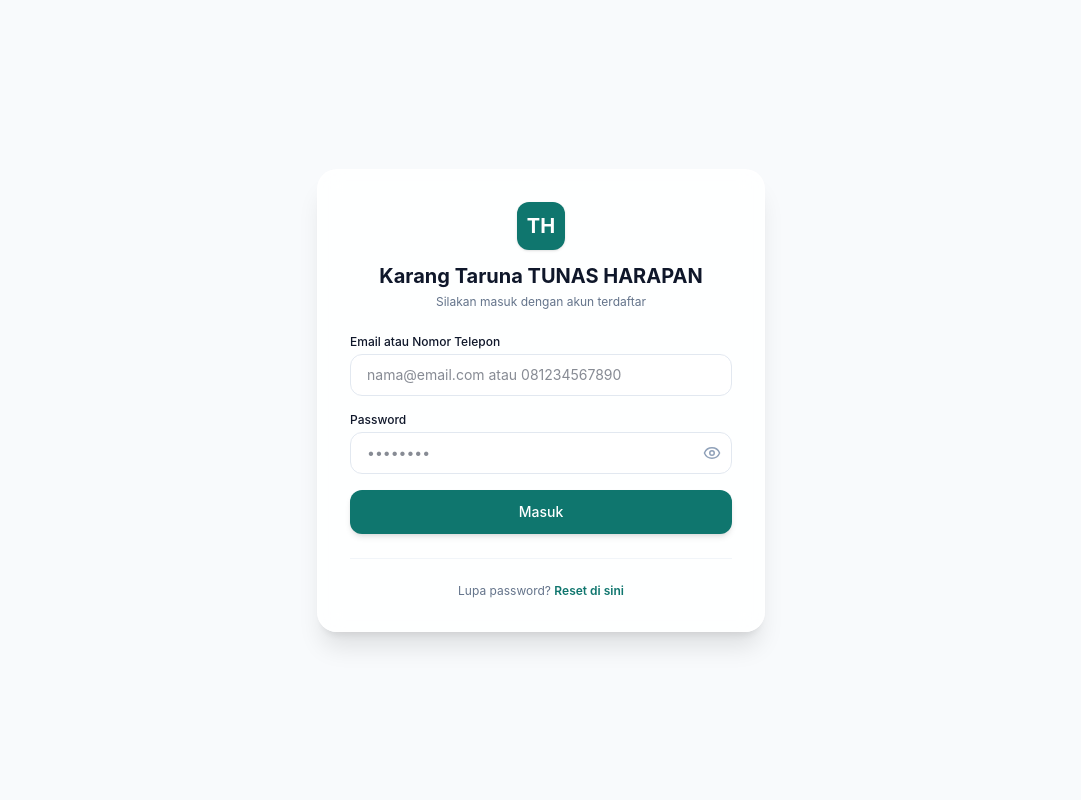
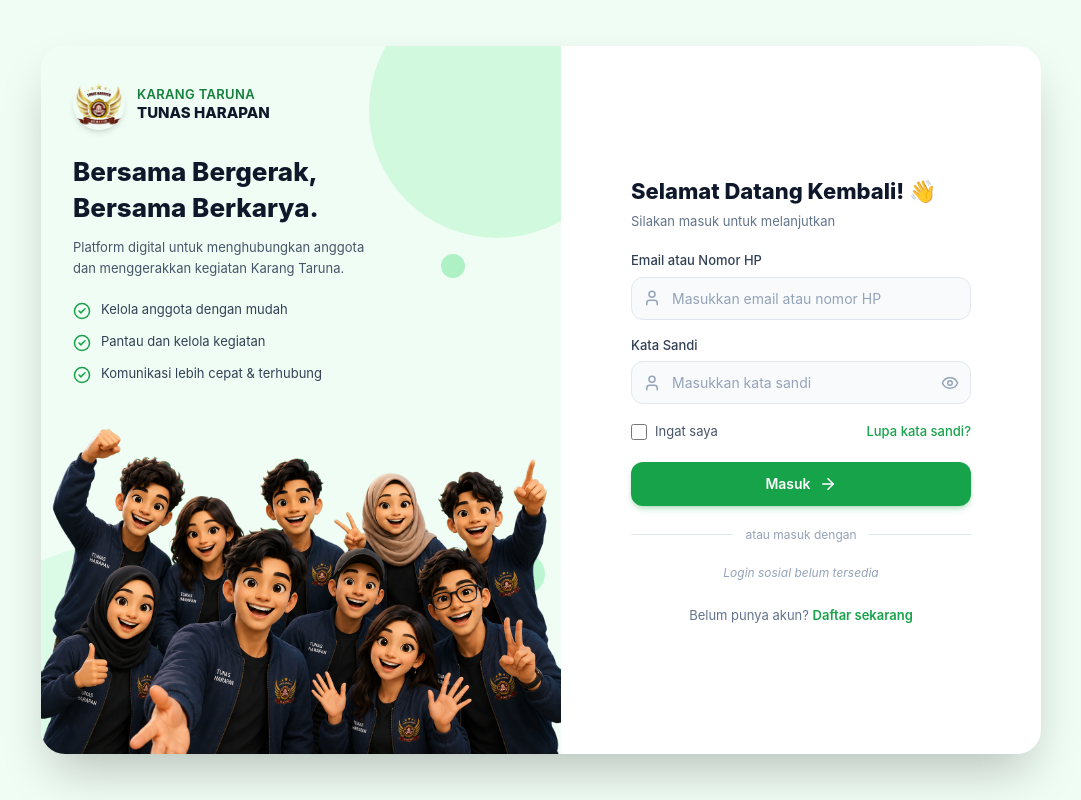
Before and after one commit to YouOne22/kartun, a Next.js app: page /login in a window 1280 px wide. Shown: the whole page, without its empty margins (99-1180 px from the left). Built offline with nearby package versions, Linux system fonts and the light colour scheme.

Commit message:
refactor: replace TH text logo with logo.png image in DashboardShell

```diff
--- a/src/app/login/page.tsx
+++ b/src/app/login/page.tsx
@@ -1,14 +1,26 @@
 "use client";
 import { useState } from "react";
 import { useRouter } from "next/navigation";
-import { Eye, EyeOff } from "lucide-react";
+import { Eye, EyeOff, User, ArrowRight, CheckCircle2 } from "lucide-react";
 import Link from "next/link";
+import Image from "next/image";
+import Button from "@/components/Button";
+
+type SessionUser = {
+  role: "KETUA" | "SEKRETARIS" | "BENDAHARA" | "ANGGOTA";
+};
+
+function redirectForRole(role: SessionUser["role"]) {
+  void role;
+  return "/dashboard";
+}
 
 export default function LoginPage() {
   const router = useRouter();
   const [identifier, setIdentifier] = useState("");
   const [password, setPassword] = useState("");
   const [showPassword, setShowPassword] = useState(false);
+  const [rememberMe, setRememberMe] = useState(false);
   const [loading, setLoading] = useState(false);
   const [error, setError] = useState("");
 
@@ -16,100 +28,231 @@ export default function LoginPage() {
     e.preventDefault();
     setLoading(true);
     setError("");
-
     try {
       const res = await fetch("/api/auth/login", {
         method: "POST",
         headers: { "Content-Type": "application/json" },
-        body: JSON.stringify({ identifier, password }),
+        body: JSON.stringify({ identifier, password, rememberMe }),
       });
-      const data = await res.json();
-
+      const data = (await res.json()) as {
+        message?: string;
+        requiresPasswordChange?: boolean;
+        user?: SessionUser;
+      };
       if (!res.ok) {
         setError(data.message || "Gagal masuk.");
         setLoading(false);
         return;
       }
-
-      if (data.requiresPasswordChange) {
-        router.push("/change-password");
-      } else {
-        router.push("/dashboard");
-      }
+      if (data.requiresPasswordChange) router.push("/change-password");
+      else router.push(redirectForRole(data.user?.role ?? "ANGGOTA"));
     } catch {
       setError("Terjadi kesalahan koneksi server.");
       setLoading(false);
     }
   }
 
+  const features = [
+    "Kelola anggota dengan mudah",
+    "Pantau dan kelola kegiatan",
+    "Komunikasi lebih cepat & terhubung",
+  ];
+
   return (
-    <div className="flex min-h-screen items-center justify-center bg-[#F8FAFC] px-4">
-      <div className="w-full max-w-md p-8 rounded-[20px] bg-white/85 backdrop-blur-[12px] border border-white/70 shadow-xl">
-        <div className="text-center mb-6">
-          <div className="w-12 h-12 rounded-xl bg-[#0F766E] text-white flex items-center justify-center font-bold text-xl mx-auto mb-3 shadow-sm">
-            TH
+    <div className="flex min-h-screen items-center justify-center bg-[#F0FDF4] p-4">
+      <div className="flex w-full max-w-[1000px] overflow-hidden rounded-3xl bg-white shadow-2xl">
+        {/* Panel kiri: branding */}
+        <div className="relative hidden w-[480px] shrink-0 flex-col justify-between overflow-hidden bg-[#F0FDF4] p-8 lg:flex xl:w-[520px]">
+          {/* Dekorasi lingkaran hijau */}
+          <div className="pointer-events-none absolute -right-16 -top-16 h-64 w-64 rounded-full bg-[#BBF7D0]/60" />
+          <div className="pointer-events-none absolute -bottom-20 -left-20 h-72 w-72 rounded-full bg-[#BBF7D0]/40" />
+          <div className="pointer-events-none absolute bottom-40 right-4 h-10 w-10 rounded-full bg-[#86EFAC]/50" />
+          <div className="pointer-events-none absolute top-52 right-24 h-6 w-6 rounded-full bg-[#4ADE80]/40" />
+
+          {/* Logo + nama organisasi */}
+          <div className="relative z-10">
+            <div className="flex items-center gap-3">
+              <Image
+                src="/logo.png"
+                alt="Logo Tunas Harapan"
+                width={52}
+                height={52}
+                className="rounded-full shadow-md"
+                priority
+              />
+              <div>
+                <p className="text-[13px] font-semibold uppercase tracking-wide text-[#15803D]">
+                  Karang Taruna
+                </p>
+                <p className="text-[15px] font-extrabold leading-tight text-[#0F172A]">
+                  TUNAS HARAPAN
+                </p>
               </div>
-          <h1 className="text-xl font-bold text-[#0F172A]">Karang Taruna TUNAS HARAPAN</h1>
-          <p className="text-xs text-[#64748B] mt-1">Silakan masuk dengan akun terdaftar</p>
+            </div>
           </div>
 
+          {/* Judul + deskripsi + fitur */}
+          <div className="relative z-10 mt-6 flex-1">
+            <h1 className="text-[26px] font-extrabold leading-snug text-[#0F172A]">
+              Bersama Bergerak,
+              <br />
+              Bersama Berkarya.
+            </h1>
+            <p className="mt-3 max-w-[300px] text-[13px] leading-relaxed text-[#475569]">
+              Platform digital untuk menghubungkan anggota dan menggerakkan
+              kegiatan Karang Taruna.
+            </p>
+
+            <ul className="mt-5 space-y-3">
+              {features.map((f) => (
+                <li key={f} className="flex items-start gap-2.5 text-[13px] text-[#334155]">
+                  <CheckCircle2
+                    size={18}
+                    className="mt-0.5 shrink-0 text-[#16A34A]"
+                  />
+                  {f}
+                </li>
+              ))}
+            </ul>
+          </div>
+
+          {/* Ilustrasi di bagian bawah */}
+          <div className="relative z-10 -mb-8 -mx-8 mt-6">
+            <Image
+              src="/avatar.png"
+              alt="Avatar Karang Taruna"
+              width={520}
+              height={260}
+              className="w-full object-cover"
+              priority
+            />
+          </div>
+        </div>
+
+        {/* Panel kanan: form */}
+        <div className="flex flex-1 flex-col justify-center px-6 py-8 sm:px-10 md:px-12">
+          <div className="mx-auto w-full max-w-[340px]">
+            <h2 className="text-[22px] font-extrabold text-[#0F172A]">
+              Selamat Datang Kembali! 👋
+            </h2>
+            <p className="mt-1 text-[13px] text-[#64748B]">
+              Silakan masuk untuk melanjutkan
+            </p>
+
             {error && (
-          <div className="mb-4 p-3 rounded-xl bg-[#EF4444]/10 border border-[#EF4444]/30 text-[#EF4444] text-xs font-medium">
+              <div className="mt-4 rounded-xl border border-[#EF4444]/30 bg-[#FEF2F2] p-3 text-xs font-medium text-[#EF4444]">
                 {error}
               </div>
             )}
 
-        <form onSubmit={handleLogin} className="space-y-4">
+            <form onSubmit={handleLogin} className="mt-5 space-y-4">
+              {/* Email / HP */}
               <div>
-            <label className="block text-xs font-medium text-[#0F172A] mb-1">Email atau Nomor Telepon</label>
+                <label className="mb-1.5 block text-[13px] font-medium text-[#334155]">
+                  Email atau Nomor HP
+                </label>
+                <div className="relative">
+                  <span className="pointer-events-none absolute inset-y-0 left-0 flex items-center pl-3 text-[#94A3B8]">
+                    <User size={18} />
+                  </span>
                   <input
                     type="text"
-              inputMode="text"
                     autoComplete="username"
                     required
                     value={identifier}
                     onChange={(e) => setIdentifier(e.target.value)}
-              className="w-full px-4 py-2.5 rounded-xl border border-slate-200 bg-white text-[#0F172A] text-sm focus:outline-none focus:ring-2 focus:ring-[#0F766E]"
-              placeholder="nama@email.com atau 081234567890"
+                    placeholder="Masukkan email atau nomor HP"
+                    className="w-full rounded-xl border border-[#E2E8F0] bg-[#F8FAFC] py-2.5 pl-10 pr-4 text-[14px] text-[#0F172A] placeholder-[#94A3B8] outline-none transition focus:border-[#16A34A] focus:ring-2 focus:ring-[#16A34A]/30"
                   />
                 </div>
+              </div>
 
+              {/* Kata Sandi */}
               <div>
-            <label className="block text-xs font-medium text-[#0F172A] mb-1">Password</label>
+                <label className="mb-1.5 block text-[13px] font-medium text-[#334155]">
+                  Kata Sandi
+                </label>
                 <div className="relative">
+                  <span className="pointer-events-none absolute inset-y-0 left-0 flex items-center pl-3 text-[#94A3B8]">
+                    <User size={18} />
+                  </span>
                   <input
                     type={showPassword ? "text" : "password"}
+                    autoComplete="current-password"
                     required
                     value={password}
                     onChange={(e) => setPassword(e.target.value)}
-                className="w-full px-4 py-2.5 pr-10 rounded-xl border border-slate-200 bg-white text-[#0F172A] text-sm focus:outline-none focus:ring-2 focus:ring-[#0F766E]"
-                placeholder="••••••••"
+                    placeholder="Masukkan kata sandi"
+                    className="w-full rounded-xl border border-[#E2E8F0] bg-[#F8FAFC] py-2.5 pl-10 pr-11 text-[14px] text-[#0F172A] placeholder-[#94A3B8] outline-none transition focus:border-[#16A34A] focus:ring-2 focus:ring-[#16A34A]/30"
                   />
                   <button
                     type="button"
-                aria-label={showPassword ? "Sembunyikan password" : "Lihat password"}
+                    aria-label={showPassword ? "Sembunyikan kata sandi" : "Lihat kata sandi"}
                     onClick={() => setShowPassword((v) => !v)}
-                className="absolute inset-y-0 right-0 flex items-center justify-center w-10 text-slate-400 hover:text-slate-600"
+                    className="absolute inset-y-0 right-0 flex items-center pr-3 text-[#94A3B8] hover:text-[#64748B]"
                   >
                     {showPassword ? <EyeOff size={18} /> : <Eye size={18} />}
                   </button>
                 </div>
               </div>
 
-          <button
+              {/* Ingat saya + Lupa */}
+              <div className="flex items-center justify-between pt-0.5">
+                <label className="flex cursor-pointer items-center gap-2 text-[13px] text-[#475569]">
+                  <input
+                    type="checkbox"
+                    checked={rememberMe}
+                    onChange={(e) => setRememberMe(e.target.checked)}
+                    className="h-4 w-4 rounded border-[#CBD5E1] text-[#16A34A] focus:ring-[#16A34A]"
+                  />
+                  Ingat saya
+                </label>
+                <Link
+                  href="/forgot-password"
+                  className="text-[13px] font-medium text-[#16A34A] hover:underline"
+                >
+                  Lupa kata sandi?
+                </Link>
+              </div>
+
+              {/* Tombol masuk */}
+              <Button
                 type="submit"
+                variant="primary"
+                loading={loading}
                 disabled={loading}
-            className="w-full py-3 rounded-xl bg-[#0F766E] hover:bg-[#115e59] text-white text-sm font-medium shadow-md transition-all disabled:opacity-50"
+                className="mt-1 flex w-full items-center justify-center gap-2 rounded-xl bg-[#16A34A] py-3 text-[14px] font-semibold text-white shadow-md shadow-[#16A34A]/25 hover:bg-[#15803D] focus-visible:ring-[#16A34A]"
               >
-            {loading ? "Memproses..." : "Masuk"}
-          </button>
+                Masuk
+                {!loading && <ArrowRight size={18} />}
+              </Button>
             </form>
 
-        <div className="mt-6 pt-6 border-t border-slate-100 text-center text-xs text-[#64748B]">
-          Lupa password?{" "}
-          <Link href="/forgot-password" className="font-semibold text-[#0F766E] hover:underline">
-            Reset di sini
+            {/* Divider */}
+            <div className="my-5 flex items-center gap-3">
+              <div className="h-px flex-1 bg-[#E2E8F0]" />
+              <span className="whitespace-nowrap text-[12px] text-[#94A3B8]">
+                atau masuk dengan
+              </span>
+              <div className="h-px flex-1 bg-[#E2E8F0]" />
+            </div>
+
+            {/* OAuth placeholder — skip */}
+            <p className="text-center text-[12px] italic text-[#94A3B8]">
+              Login sosial belum tersedia
+            </p>
+
+            {/* Daftar */}
+            <p className="mt-6 text-center text-[13px] text-[#64748B]">
+              Belum punya akun?{" "}
+              <Link
+                href="#"
+                className="font-semibold text-[#16A34A] hover:underline"
+              >
+                Daftar sekarang
               </Link>
+            </p>
+          </div>
         </div>
       </div>
     </div>
--- a/src/components/DashboardShell.tsx
+++ b/src/components/DashboardShell.tsx
@@ -2,6 +2,7 @@
 
 import Link from "next/link";
 import { usePathname, useRouter } from "next/navigation";
+import Image from "next/image";
 import { useEffect, useState, type ReactNode } from "react";
 import { CalendarDays, Camera, Copy, FileText, Home, IdCard, LogOut, Menu, MessageCircle, MessageSquare, Package, QrCode, Users, Wallet, X, Bell, Search, Image as ImageIcon, Megaphone, ChevronDown } from "lucide-react";
 import { showSuccess } from "@/components/AlertProvider";
@@ -120,7 +121,7 @@ export function DashboardShell({ children, title }: { children: ReactNode; title
       </aside>
       <div className="flex min-w-0 flex-1 flex-col md:pl-[270px]">
         <header className="sticky top-0 z-20 flex min-h-16 items-center justify-between gap-4 border-b border-slate-200 bg-white px-4 sm:px-6">
-          <div className="flex min-w-0 items-center gap-3"><button aria-label="Buka menu" onClick={() => setOpen(true)} className="rounded-lg p-2 text-slate-600 hover:bg-slate-100 md:hidden"><Menu size={20} /></button><div className="flex min-w-0 items-center gap-3"><div className="flex h-10 w-10 shrink-0 items-center justify-center rounded-xl bg-[#0F766E] font-bold text-white">TH</div><div className="min-w-0"><p className="truncate text-sm font-bold tracking-tight sm:text-base">TUNAS HARAPAN</p><p className="text-[11px] text-slate-500">Dusun Kemitir</p></div></div><h1 className="sr-only">{title}</h1></div>
+          <div className="flex min-w-0 items-center gap-3"><button aria-label="Buka menu" onClick={() => setOpen(true)} className="rounded-lg p-2 text-slate-600 hover:bg-slate-100 md:hidden"><Menu size={20} /></button><div className="flex min-w-0 items-center gap-3"><Image src="/logo.png" alt="Logo" width={40} height={40} className="h-10 w-10 shrink-0 object-contain" /><div className="min-w-0"><p className="truncate text-sm font-bold tracking-tight sm:text-base">TUNAS HARAPAN</p><p className="text-[11px] text-slate-500">Dusun Kemitir</p></div></div><h1 className="sr-only">{title}</h1></div>
           <div className="flex shrink-0 items-center gap-2">
             <Link href="/informasi/pengumuman" aria-label="Notifikasi" className="relative rounded-lg p-2 text-slate-600 hover:bg-slate-100 transition-colors"><Bell size={20} />{announcementCount > 0 && <span className="absolute -top-1 -right-1 flex h-5 w-5 items-center justify-center rounded-full bg-red-500 text-[10px] font-bold text-white">{announcementCount > 99 ? "99+" : announcementCount}</span>}</Link>
             <Link href="/ruang-warga" aria-label="Pesan" className="relative rounded-lg p-2 text-slate-600 hover:bg-slate-100 transition-colors"><MessageSquare size={20} />{chatCount > 0 && <span className="absolute -top-1 -right-1 flex h-5 w-5 items-center justify-center rounded-full bg-red-500 text-[10px] font-bold text-white">{chatCount > 99 ? "99+" : chatCount}</span>}</Link>
```
Also changed, not shown: referensi.jpeg (added). Lines whose indentation alone changed are shown as unchanged.
